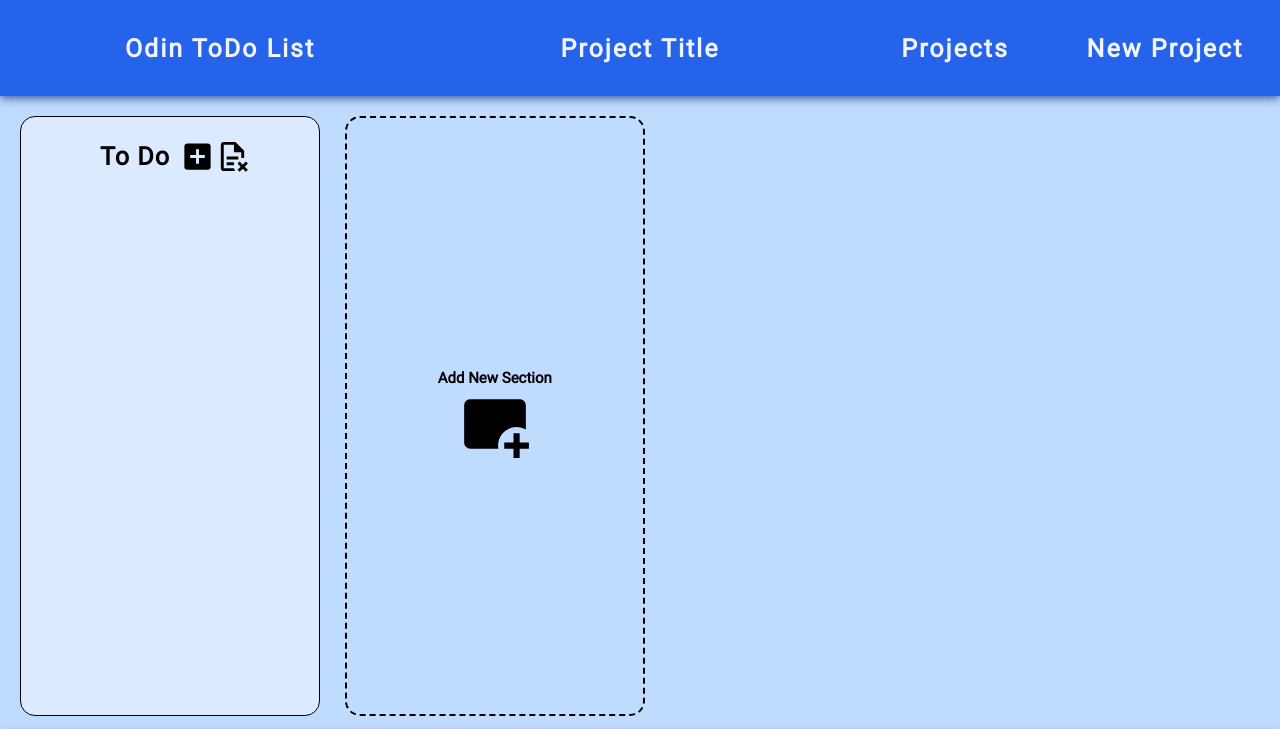
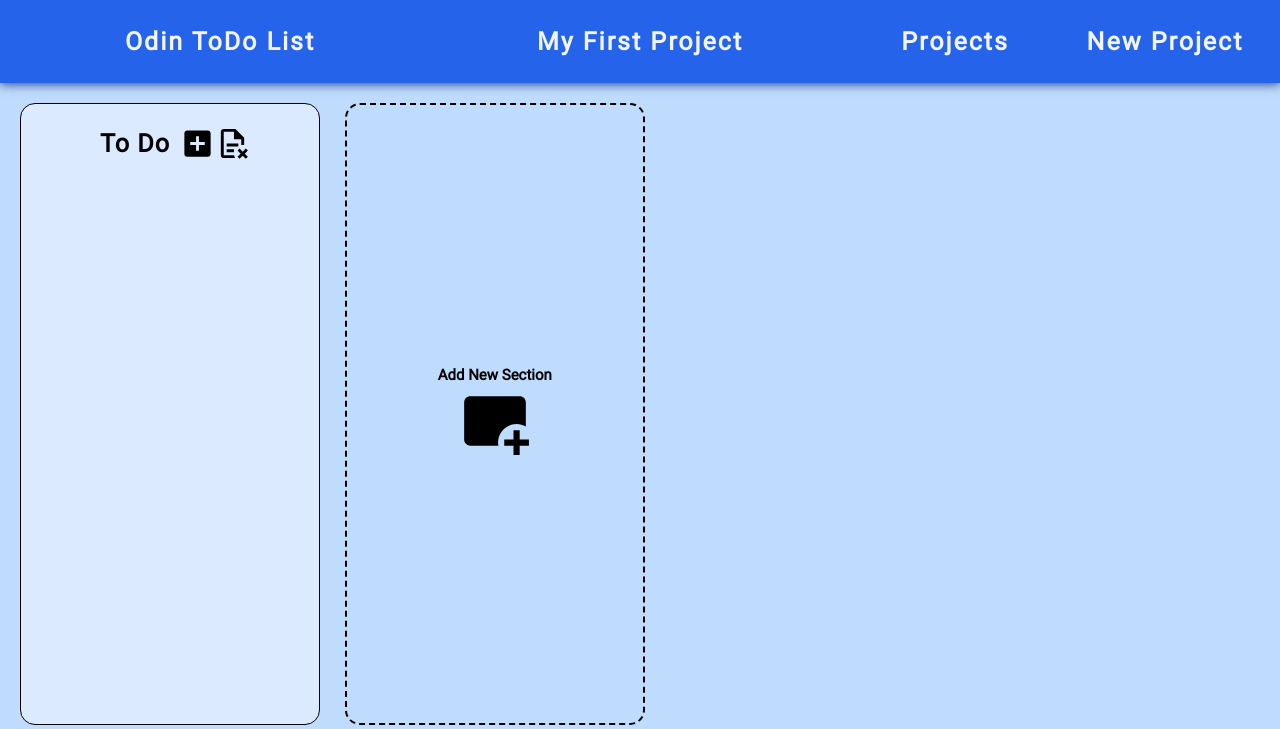
Before and after one commit to lsbdevops/odin-todo-list, a website built with webpack: page src/index.html in a window 1280 px wide. Shown: the top 729 px of the page. Built offline with nearby package versions, Linux system fonts and the light colour scheme.

Commit message:
Add ability to create new project & fix date bug
1. A user can now create a new project. Logic to ensure only one
   project is selected at a time and allow the user to switch between
   projects is WIP.
2. Fix bug where in the edit task form the date of task was not
   being displayed initially.

```diff
--- a/src/createProject.js
+++ b/src/createProject.js
@@ -1,8 +1,9 @@
 'use strict';
 
-export default function createProject(projectProperties, validator) {
+export default function createProject(projectProperties, projectDataReference, validator) {
     const project = [];
     let {title} = projectProperties;
+    const id = projectDataReference.getProjectsReference().length;
     let activeTask = null;
     let activeSection = null;
 
@@ -36,6 +37,10 @@ export default function createProject(projectProperties, validator) {
     const getActiveSection = () => activeSection;
     const setActiveSection = (section) => activeSection = section;
 
+    const getProjectDataReference = () => projectDataReference;
+
+    const getId = () => id;
+
     return {getTitle,
         setTitle,
         addSectionToProject,
@@ -47,5 +52,7 @@ export default function createProject(projectProperties, validator) {
         setActiveTask,
         getActiveSection,
         setActiveSection,
+        getProjectDataReference,
+        getId,
     };
 };
--- /dev/null
+++ b/src/createProjectForm.js
@@ -0,0 +1,50 @@
+'use strict';
+import {default as Validator} from './toDoValidator.js';
+import {default as ProjectInterface} from './projectInterface.js';
+
+export default function projectForm(projectData) {
+    // Dialog element.
+    const dialog = document.querySelector('#create-project-dialog');
+
+    // Button elements.
+    const createProjectButton = document.querySelector('#new-project');
+    const cancelButton = document.querySelector('#cancel-project-dialog');
+    const confirmButton = document.querySelector('#confirm-project-dialog');
+
+    const validator = Validator();
+
+    const projectInterface = ProjectInterface(projectData);
+
+    const addEvents = () => {
+        openForm();
+        closeForm();
+        submitForm();
+    };
+
+    const openForm = () => {
+        createProjectButton.addEventListener('click', () => {
+            dialog.showModal();
+        });
+    };
+
+    const closeForm = () => {
+        cancelButton.addEventListener('click', () => {
+            dialog.close();
+        });
+    };
+
+    const submitForm = () => {
+        confirmButton.addEventListener('click', (e) => {
+            e.preventDefault();
+
+            const title = document.querySelector('#project-title').value;
+
+            if (validator.validateTitle(title)); {
+                projectInterface.createNewProject(title);
+                dialog.close();
+            };
+        });
+    };
+
+    return {addEvents};
+};
--- /dev/null
+++ b/src/createProjectStorage.js
@@ -0,0 +1,25 @@
+'use strict';
+
+export default function createProjectStorage() {
+    const projects = [];
+    let activeProject = 0;
+
+    const addProject = (project) => {
+        projects.push(project);
+    }
+
+    const getActiveProject = () => projects[activeProject];
+
+    const setActiveProject = (projectId) => {
+        activeProject = projectId;
+    };
+
+    const getProjectsReference = () => projects;
+
+    return {
+        addProject,
+        getActiveProject,
+        setActiveProject,
+        getProjectsReference,
+    };
+};
--- a/src/createToDoTask.js
+++ b/src/createToDoTask.js
@@ -9,7 +9,8 @@ export default function createToDoTask(toDoProperties, validator) {
     // Getter methods.
     const getTitle = () => title;
     const getDescription = () => description;
-    const getDueDate = () => {
+    const getDueDate = () => dueDate;
+    const getFormattedDueDate = () => {
         // Return 'dd/MM/yy' formatted date.
         const dateArray = dueDate.split('-');
         // Zero index the month element.
@@ -58,6 +59,7 @@ export default function createToDoTask(toDoProperties, validator) {
     return {getTitle,
         getDescription,
         getDueDate,
+        getFormattedDueDate,
         getPriority,
         getId,
         getSectionId,
--- a/src/formController.js
+++ b/src/formController.js
@@ -16,7 +16,7 @@ export default function formController(activeProject) {
         taskForm.resetForm();
         taskViewer.closeTask();
         editForm.addEvents();
-    }
+    };
 
     return {addFormEvents};
 }
--- a/src/index.html
+++ b/src/index.html
@@ -8,8 +8,12 @@
 <body>
     <header>
         <div class="logo">Odin ToDo List</div>
-        <div id="project-title">Project Title</div>
-        <div id="projects">Projects</div>
+        <div id="active-project-title">Project Title</div>
+        <div>
+            <div id="projects">Projects</div>
+            <ul id="projects-drop-down">
+            </ul>
+        </div>
         <div id="new-project">New Project</div>
     </header>
     <div class="content">
@@ -81,5 +85,16 @@
             <button type="button" id="cancel-task-edit">Cancel</button>
         </form>
     </dialog>
+    <dialog id="create-project-dialog">
+        <form action="">
+            <h2>Create New Project</h2>
+            <label for="project-title">Title:</label>
+            <input type="text" name="project-title" id="project-title">
+            <div class="form-buttons">
+                <button type="button" id="confirm-project-dialog">Confirm</button>
+                <button type="button" id="cancel-project-dialog">Cancel</button>
+            </div>
+        </form>
+    </dialog>
 </body>
 </html>
--- a/src/projectController.js
+++ b/src/projectController.js
@@ -1,42 +1,18 @@
 'use strict';
-import {default as createProject} from './createProject.js';
-import {default as sectionInterface} from './sectionInterface.js';
-import {default as formController} from './formController.js';
+import {default as createProjectStorage} from './createProjectStorage.js';
+import {default as ProjectInterface} from './projectInterface.js';
+import {default as projectForm} from './createProjectForm.js';
 
 export default function init() {
-    const projectData = projects();
+    // Check if local storage already exists.
+    // TODO: Import local storage
 
-    projectData.addProject(createNewProject({'title': 'My First Project'}));
-}
+    // If not, initialise a first project by default.
+    const projectData = createProjectStorage();
+    const projectInterface = ProjectInterface(projectData);
 
-function projects() {
-    const projects = [];
-    let activeProject = 0;
+    projectForm(projectData).addEvents();
 
-    const addProject = (project) => {
-        setActiveProject(projects.length);
-        projects.push(project);
-    }
-
-    const getActiveProject = () => projects[activeProject];
-
-    const setActiveProject = (projectId) => {
-        activeProject = projectId;
-    }
-
-    return {
-        addProject,
-        getActiveProject,
-        setActiveProject,
-    }
+    projectInterface.createNewProject({'title': 'My First Project'});
+    document.querySelector('#active-project-title').textContent = projectData.getActiveProject().getTitle();
 };
-
-function createNewProject(projectProperties) {
-    const project = createProject(projectProperties);
-
-    // Create a default section & initial event listeners for the dialog forms for adding sections & tasks.
-    sectionInterface(project).createSection({'title': 'To Do'});
-    formController(project).addFormEvents();
-
-    return project;
-}
--- /dev/null
+++ b/src/projectInterface.js
@@ -0,0 +1,47 @@
+'use strict';
+import {default as createProject} from './createProject.js';
+import {default as sectionInterface} from './sectionInterface.js';
+import {default as formController} from './formController.js';
+import {default as createElement} from './createDOMElement.js';
+import addSectionIcon from './assets/card-plus.svg';
+
+export default function projectInterface(projectDataReference) {
+
+    const createNewProject = (projectProperties) => {
+        const project = createProject(projectProperties, projectDataReference);
+        projectDataReference.addProject(project);
+        switchProject(project.getId());
+
+        // Create a default section & initial event listeners for the dialog forms for adding sections & tasks.
+
+        sectionInterface(project).createSection({'title': 'To Do'});
+        formController(project).addFormEvents();
+    };
+
+    const switchProject = (projectId) => {
+        projectDataReference.setActiveProject(projectId);
+
+        // Render the new project in the DOM.
+        document.querySelector('.content').remove();
+        const contentContainer = createElement({'tag': 'div', 'cls': 'content'});
+        document.body.insertBefore(contentContainer, document.querySelector('footer'));
+        contentContainer.appendChild(createAddSection());
+    };
+
+    const createAddSection = () => {
+        const container = createElement({'tag': 'div', 'cls': 'add-section'});
+        const text = createElement({'tag': 'h2', 'text': 'Add New Section'});
+        const button = createElement({'tag': 'button', 'attr': {'type': 'button'}});
+        const image = new Image();
+        image.src = addSectionIcon;
+        image.id = 'add-section-button';
+        image.alt = 'Add Section Button';
+
+        button.appendChild(image);
+        container.append(text, button);
+
+        return container;
+    }
+
+    return {createNewProject};
+};
--- a/src/renderTask.js
+++ b/src/renderTask.js
@@ -7,7 +7,7 @@ import deleteIcon from './assets/delete.svg';
 export default function taskCard(task, activeProject) {
     // Task properties.
     const title = task.getTitle();
-    const dueDate = task.getDueDate();
+    const dueDate = task.getFormattedDueDate();
     const priority = task.getPriority();
 
     const createTaskCard = () => {
--- a/src/style.css
+++ b/src/style.css
@@ -22,7 +22,7 @@ body {
     width: 100%;
     height: 100vh;
     display: grid;
-    grid-template-rows: 1.5fr 10fr 1fr;
+    grid-template-rows: 1.5fr 12fr 0.5fr;
 }
 
 header {
@@ -38,6 +38,16 @@ header {
     letter-spacing: 0.2rem;
     box-shadow: 0px 1px 10px var(--dark-bg-colour);
     z-index: 2;
+}
+
+#new-project:hover, #projects:hover {
+    cursor: pointer;
+    color: #cbd5e1;
+}
+
+#projects-drop-down {
+    visibility: hidden;
+    position: absolute;
 }
 
 .content {
--- a/src/taskViewer.js
+++ b/src/taskViewer.js
@@ -37,7 +37,7 @@ export default function taskViewer(activeProject) {
     const createTaskElements = (task) => {
         const taskHeader = createElement({'tag': 'h3', 'text': `${task.getTitle()}`});
         const taskDescription = createElement({'tag': 'p', 'cls': 'description', 'text': `${task.getDescription()}`});
-        const taskDueDate = createElement({'tag': 'p', 'text': `Due Date: ${task.getDueDate()}`});
+        const taskDueDate = createElement({'tag': 'p', 'text': `Due Date: ${task.getFormattedDueDate()}`});
         const taskPriority = createElement({'tag': 'p', 'text': `Priority: ${task.getPriority()}`});
 
         detailsWrapper.append(taskHeader, taskDescription, taskDueDate, taskPriority);
```
